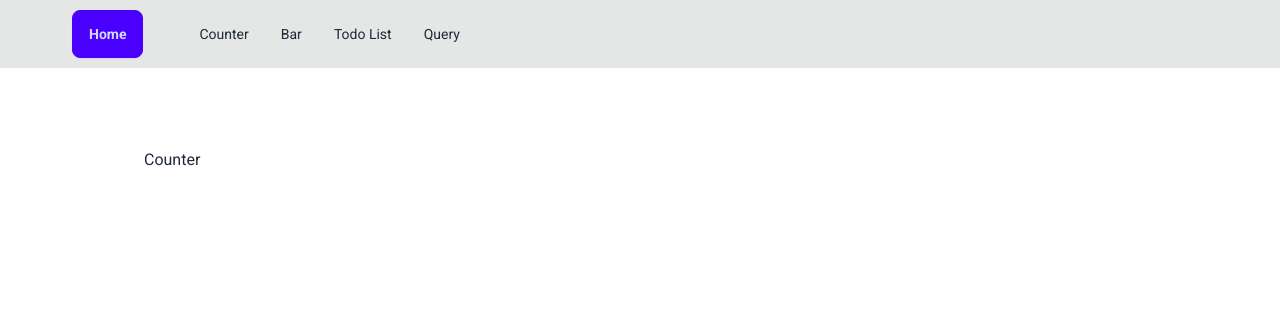
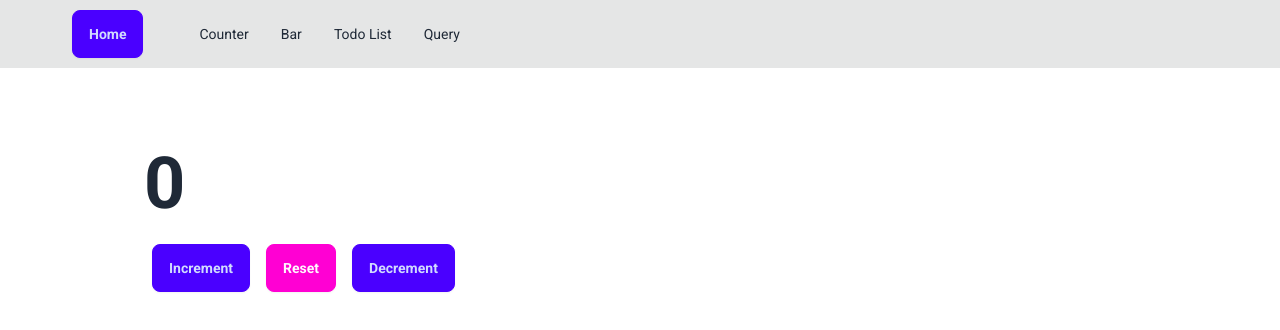
Before and after one commit to Bipin-Kalakheti/Practice_NextJs, a Next.js app in the folder next_app/: page /counter in a window 1280 px wide. Shown: the top 330 px of the page. Built offline with nearby package versions, Linux system fonts and the light colour scheme.

Commit message:
Refactor Counter component to use useState hook for managing count state

```diff
--- a/next_app/app/counter/page.js
+++ b/next_app/app/counter/page.js
@@ -1,7 +1,29 @@
-import React from "react";
+"use client";
+import React, { useState } from "react";
 
 const Counter = () => {
-  return <div>Counter</div>;
+  const [count, setCount] = useState(0);
+
+  return (
+    <div>
+      <h1 className="text-7xl font-bold mb-4">{count}</h1>
+      <button
+        className="btn btn-primary m-2"
+        onClick={() => setCount(count + 1)}
+      >
+        Increment
+      </button>
+      <button className="btn btn-secondary m-2" onClick={() => setCount(0)}>
+        Reset
+      </button>
+      <button
+        className="btn btn-primary m-2"
+        onClick={() => setCount(count - 1)}
+      >
+        Decrement
+      </button>
+    </div>
+  );
 };
 
 export default Counter;
```
Also changed, not shown: next_app/app/bar/page.js (renamed from next_app/app/bar/bar.js).
